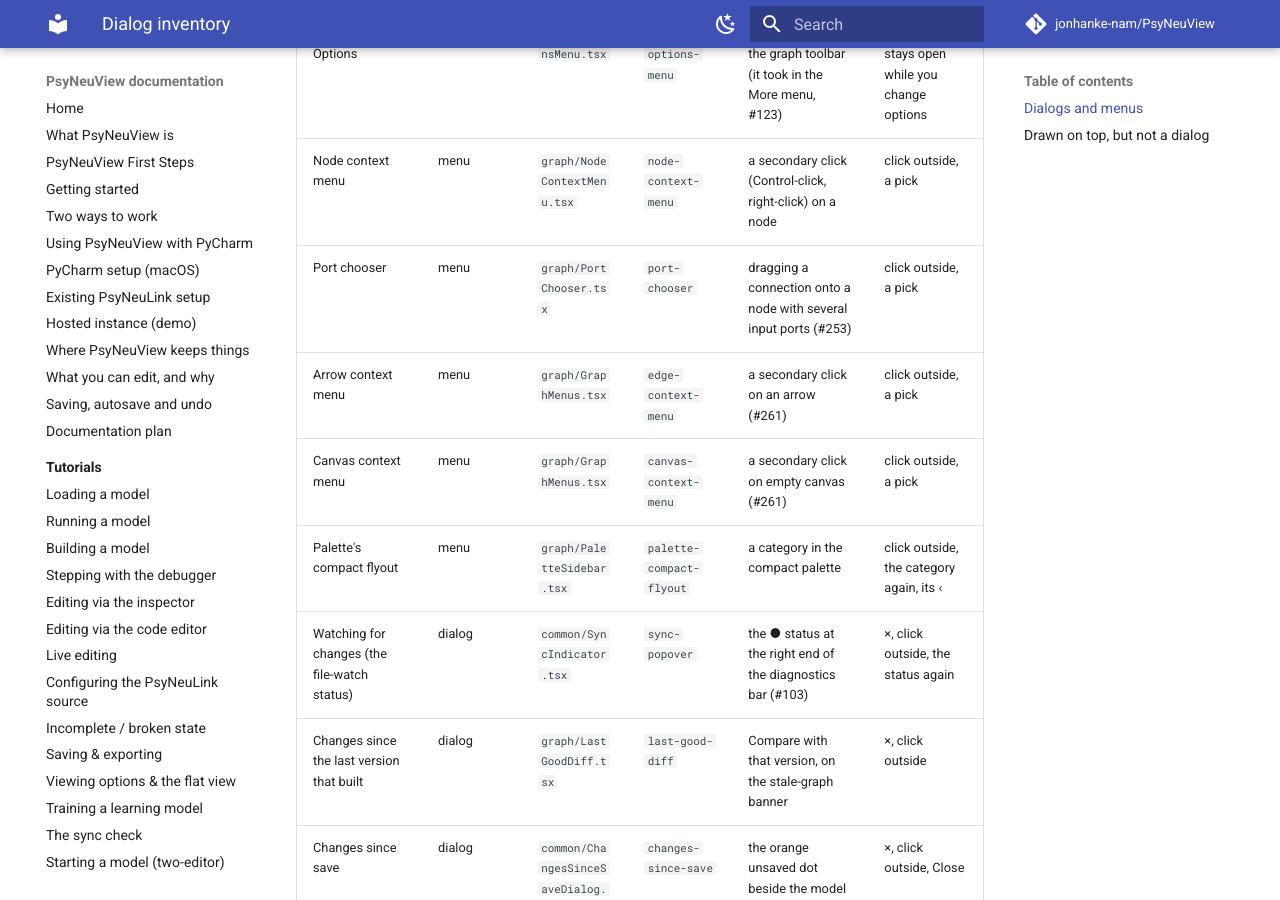
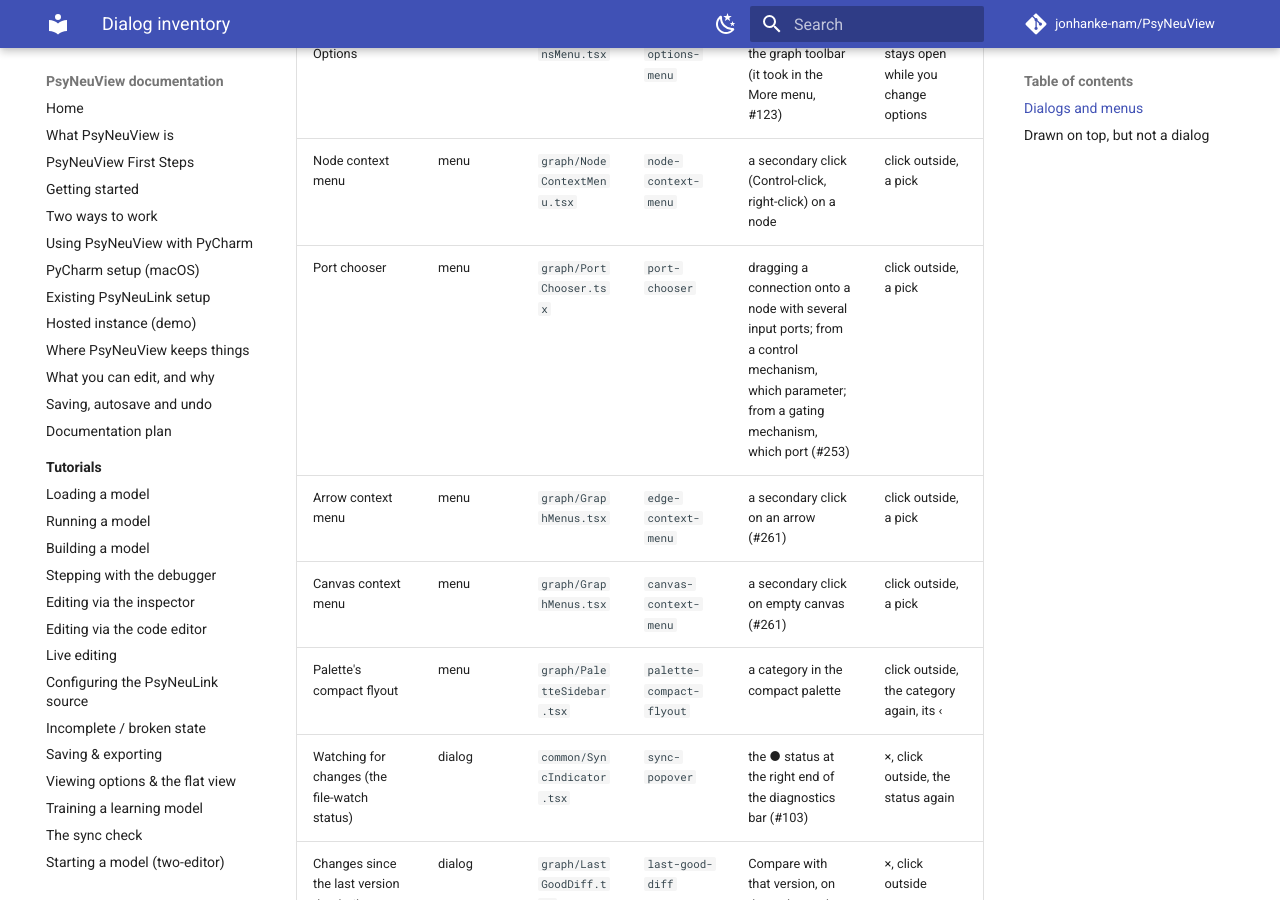
Before and after one commit to jonhanke-nam/PsyNeuView, an MkDocs documentation site: the page built from docs/dialog-inventory.md, in a window 1280 px wide and 900 px high, scrolled down 3093 px. Built offline with MkDocs 1.6.1 and Material for MkDocs 9.7.7, drawn with Linux system fonts in a browser that asks for light colours; comment, search, counter and statistics services are not loaded.

Commit message:
List the parameter and port questions under the port chooser (#253)
Co-Authored-By: Claude Opus 5.5 <noreply@anthropic.com>

```diff
--- a/docs/dialog-inventory.md
+++ b/docs/dialog-inventory.md
@@ -63,7 +63,7 @@ Escape, which every row has.
 | History | dialog | `common/HistoryPanel.tsx` | `history-panel` | the History button | ×, click outside, the History button |
 | Advanced Graph View Options | dialog | `graph/GraphViewOptionsMenu.tsx` | `graph-view-options-menu` | Advanced Graph View Options ▾ in the graph toolbar (it took in the More menu, #123) | ×, its button, click outside; stays open while you change options |
 | Node context menu | menu | `graph/NodeContextMenu.tsx` | `node-context-menu` | a secondary click (Control-click, right-click) on a node | click outside, a pick |
-| Port chooser | menu | `graph/PortChooser.tsx` | `port-chooser` | dragging a connection onto a node with several input ports (#253) | click outside, a pick |
+| Port chooser | menu | `graph/PortChooser.tsx` | `port-chooser` | dragging a connection onto a node with several input ports; from a control mechanism, which parameter; from a gating mechanism, which port (#253) | click outside, a pick |
 | Arrow context menu | menu | `graph/GraphMenus.tsx` | `edge-context-menu` | a secondary click on an arrow (#261) | click outside, a pick |
 | Canvas context menu | menu | `graph/GraphMenus.tsx` | `canvas-context-menu` | a secondary click on empty canvas (#261) | click outside, a pick |
 | Palette's compact flyout | menu | `graph/PaletteSidebar.tsx` | `palette-compact-flyout` | a category in the compact palette | click outside, the category again, its ‹ |
```
